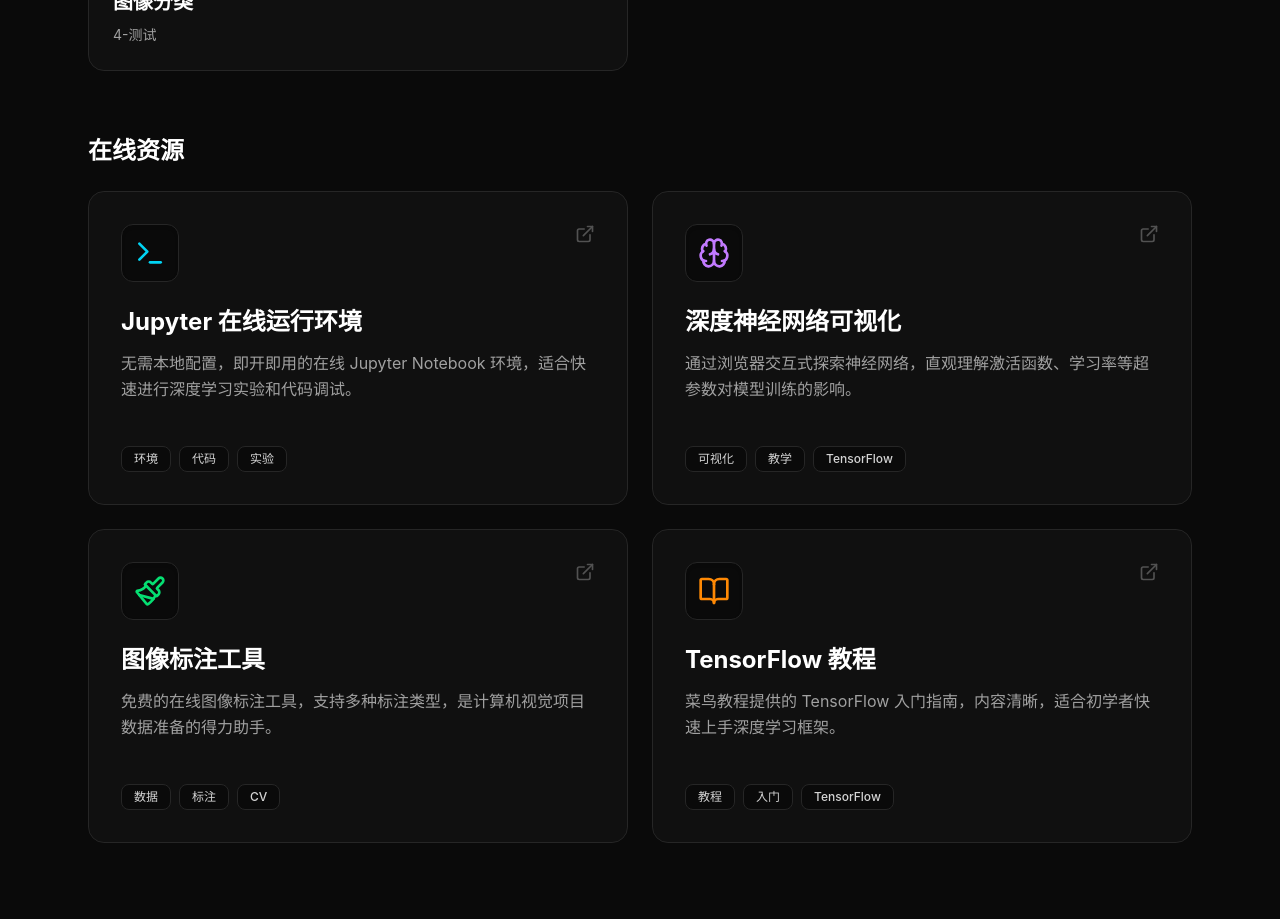
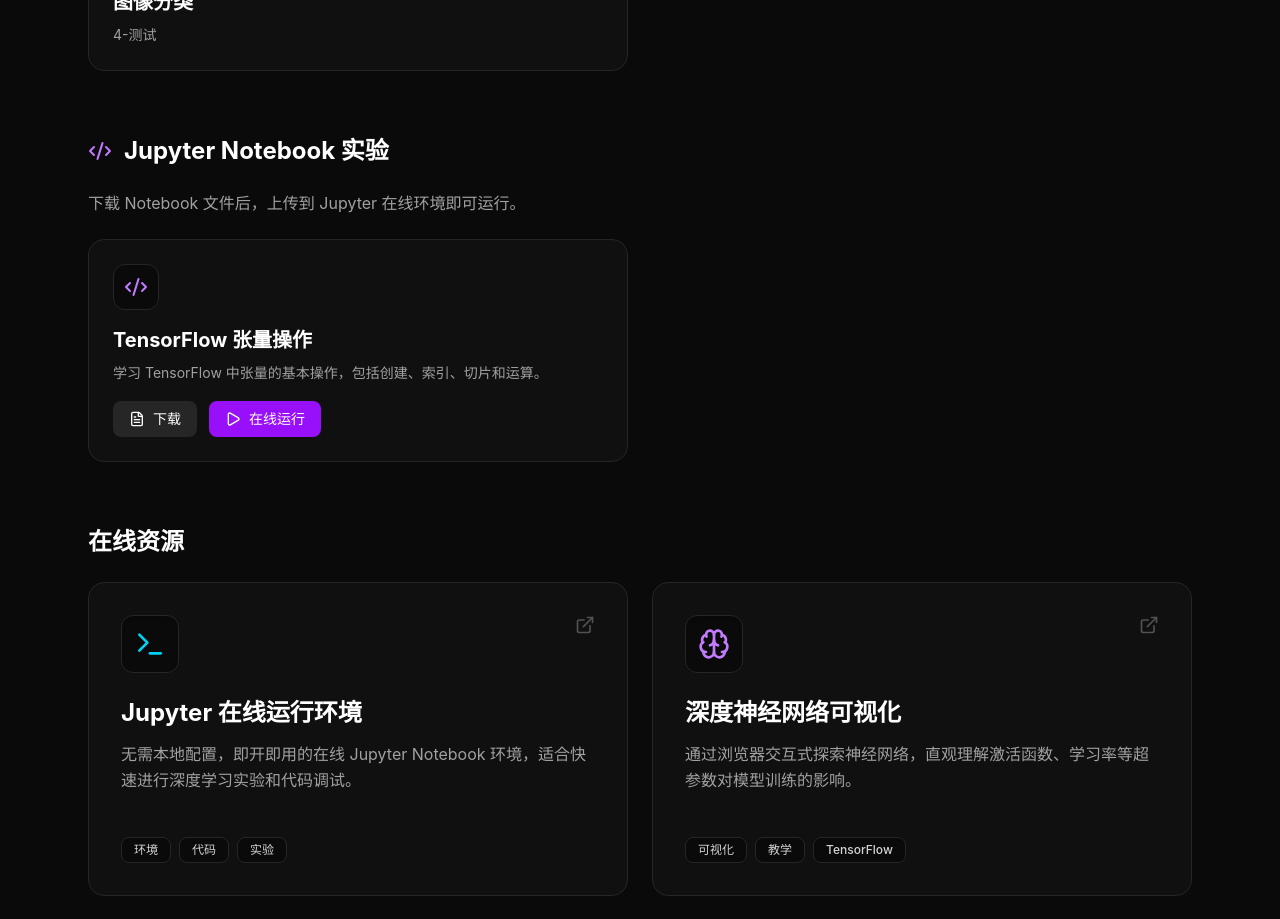
Before and after one commit to ybli-code/deep-learning, a React (Vite) app: page / in a window 1280 px wide. Shown: the part 1000-1919 px from the top of the page. Built offline with nearby package versions, Linux system fonts and the light colour scheme.

Commit message:
feat: 添加Jupyter Notebook实验模块

```diff
--- a/src/App.tsx
+++ b/src/App.tsx
@@ -1,6 +1,6 @@
 import React, { useEffect, useState } from 'react';
 import { BrowserRouter, Routes, Route, Link } from 'react-router-dom';
-import { Terminal, Brain, ExternalLink, Sparkles, Cpu, Paintbrush, BookOpen, Github, FileText, Loader2, GitBranch } from 'lucide-react';
+import { Terminal, Brain, ExternalLink, Sparkles, Cpu, Paintbrush, BookOpen, Github, FileText, Loader2, GitBranch, Code2, Play } from 'lucide-react';
 import Docs from './Docs';
 
 interface Resource {
@@ -16,6 +16,22 @@ interface DocItem {
   title: string;
   description: string;
 }
+
+interface NotebookItem {
+  id: string;
+  title: string;
+  description: string;
+  filename: string;
+}
+
+const notebooks: NotebookItem[] = [
+  {
+    id: '1',
+    title: 'TensorFlow 张量操作',
+    description: '学习 TensorFlow 中张量的基本操作，包括创建、索引、切片和运算。',
+    filename: '1-TensorFlow张量操作.ipynb'
+  }
+];
 
 const resources: Resource[] = [
   {
@@ -128,6 +144,58 @@ function HomePage() {
           )}
         </section>
 
+        <section className="mb-16">
+          <h2 className="text-2xl font-bold text-white mb-6 flex items-center gap-3">
+            <Code2 className="w-6 h-6 text-purple-400" />
+            Jupyter Notebook 实验
+          </h2>
+          <p className="text-neutral-400 mb-6">下载 Notebook 文件后，上传到 Jupyter 在线环境即可运行。</p>
+          <div className="grid grid-cols-1 md:grid-cols-2 gap-6">
+            {notebooks.map((notebook) => (
+              <div
+                key={notebook.id}
+                className="group relative p-6 rounded-2xl bg-neutral-900/50 border border-neutral-800 hover:border-purple-500/50 transition-all duration-300 hover:-translate-y-1 overflow-hidden"
+              >
+                <div className="absolute inset-0 bg-gradient-to-br from-purple-500/5 to-cyan-500/5 opacity-0 group-hover:opacity-100 transition-opacity" />
+
+                <div className="flex justify-between items-start mb-4">
+                  <div className="p-2.5 bg-neutral-950 rounded-xl border border-neutral-800">
+                    <Code2 className="w-6 h-6 text-purple-400" />
+                  </div>
+                </div>
+
+                <h3 className="text-xl font-bold text-white mb-2 group-hover:text-purple-400 transition-colors">
+                  {notebook.title}
+                </h3>
+
+                <p className="text-neutral-400 text-sm leading-relaxed mb-4">
+                  {notebook.description}
+                </p>
+
+                <div className="flex gap-3">
+                  <a
+                    href={`/notebooks/${notebook.filename}`}
+                    download
+                    className="flex items-center gap-2 px-4 py-2 bg-neutral-800 hover:bg-neutral-700 rounded-lg text-sm text-white transition-colors"
+                  >
+                    <FileText className="w-4 h-4" />
+                    下载
+                  </a>
+                  <a
+                    href="https://jupyter.estart.top"
+                    target="_blank"
+                    rel="noopener noreferrer"
+                    className="flex items-center gap-2 px-4 py-2 bg-purple-600 hover:bg-purple-500 rounded-lg text-sm text-white transition-colors"
+                  >
+                    <Play className="w-4 h-4" />
+                    在线运行
+                  </a>
+                </div>
+              </div>
+            ))}
+          </div>
+        </section>
+
         <section>
           <h2 className="text-2xl font-bold text-white mb-6">在线资源</h2>
           <div className="grid grid-cols-1 md:grid-cols-2 gap-6">
```
Also changed, not shown: 1 other file (tests, documents, lock files or other folders).
